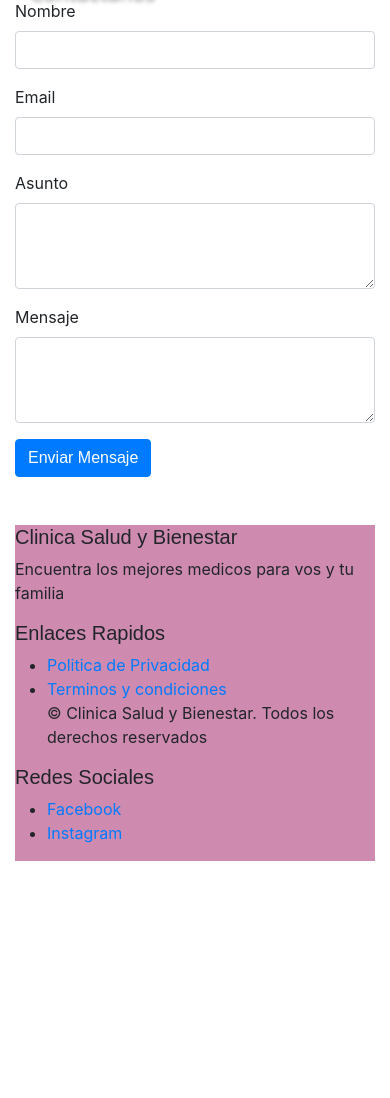
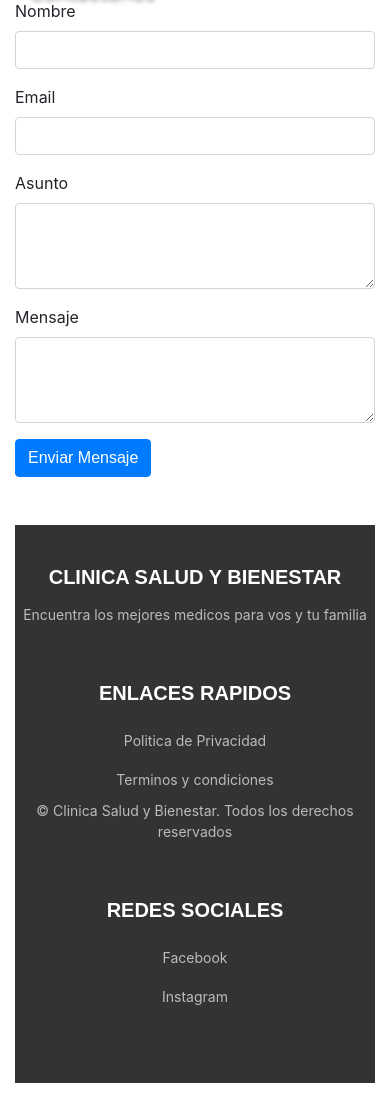
Before and after one commit to nehuenminvielle/clinica_Saludybienestar, a Django app: page / in a window 390 px wide; the page is wider, and only the part inside the window is pictured. Shown: the part 1453-2551 px from the top of that part. Before the commit the page ends 2314 px from the top of that part, so only its background shows below. Run offline with Django 5.2, Linux system fonts and the light colour scheme; some libraries are stand-ins or nearby versions; some web fonts are replaced.

Commit message:
Actualizacion de footer y ordene las vistas

```diff
--- a/ProyectoSalud/AppSalud/static/styles.css
+++ b/ProyectoSalud/AppSalud/static/styles.css
@@ -267,3 +267,91 @@ h3{
     width: 1312px;
 
 }
+
+footer {
+    background-color: #333;
+    color: white;
+    padding: 40px 0;
+    font-size: 14px;
+    text-align: center;
+  }
+
+  footer h5 {
+    font-size: 20px;
+    font-weight: 600;
+    margin-bottom: 15px;
+    text-transform: uppercase;
+    color: #fff;
+  }
+
+  footer p {
+    font-size: 14px;
+    color: #bbb;
+    margin-top: 10px;
+  }
+
+  footer .row {
+    display: flex;
+    justify-content: space-between;
+    flex-wrap: wrap;
+    gap: 20px;
+  }
+
+  footer .col-md-4 {
+    flex: 1;
+    min-width: 250px;
+    margin-bottom: 30px;
+  }
+
+  footer ul {
+    list-style: none;
+    padding: 0;
+  }
+
+  footer ul li {
+    margin-bottom: 8px;
+  }
+
+  footer ul li a {
+    text-decoration: none;
+    color: #bbb;
+    font-size: 14px;
+    transition: color 0.3s ease;
+  }
+
+  footer ul li a:hover {
+    color: #fff;
+  }
+
+  footer .col-md-4 a {
+    display: inline-block;
+    margin-top: 10px;
+  }
+
+  /* Red social links */
+  footer .col-md-4 ul li a {
+    font-size: 14px;
+    color: #bbb;
+    transition: color 0.3s ease;
+  }
+
+  footer .col-md-4 ul li a:hover {
+    color: #ff6347; /* Cambia el color al pasar el cursor */
+  }
+
+  /* Media query para pantallas más pequeñas */
+  @media (max-width: 768px) {
+    footer .row {
+      flex-direction: column;
+      align-items: center;
+    }
+
+    footer .col-md-4 {
+      text-align: center;
+      margin-bottom: 20px;
+    }
+
+    footer .col-md-4 ul {
+      padding-left: 0;
+    }
+  }
--- a/ProyectoSalud/AppSalud/views.py
+++ b/ProyectoSalud/AppSalud/views.py
@@ -197,16 +197,7 @@ def buscar_numero_matricula(request):
 
     return render(request, 'AppSalud/buscar_numero_matricula.html', {'respuesta': respuesta})
 
-def buscar_nombre_medico(request):
-    if request.GET.get('nombre_medico', False):
-        nombre_medico = request.GET['nombre_medico']
-        medico = Medicos.objects.filter(nombre_medico__icontains=nombre_medico)
 
-        return render(request, 'AppSalud/buscar_nombre_medico.html', {'medicos': medico})
-    else:
-        respuesta = 'No se encuentra el Nombre del Medico'
-
-    return render(request, 'AppSalud/buscar_nombre_medico.html', {'respuesta': respuesta})
 
 def actualizar_Matricula(request, matricula_id):
     matricul = Matricula.objects.get(matricula=matricula_id)
@@ -448,95 +439,6 @@ def eliminar_localidades(request,id_localidad):
 
 
 
-
-
-
-
-
-
-
-#def mostrar_prepagas(request):
-
-    prepagas=Prepaga.objects.all()
-
-    context={'prepagas':prepagas}
-
-    return render(request,'AppSalud/prepaga.html',context=context)
-
-
-#def crear_prepaga(request):
-    if request.method == 'POST':
-        form=crear_Prepaga_forms(request.POST)
-
-        if form.is_valid():
-            formulario_limpio = form.cleaned_data
-
-            Prepagas = Prepaga(nombre_prepaga=formulario_limpio['nombre_prepaga'], plan=formulario_limpio['plan'])
-
-            Prepagas.save()
-
-            return render(request, 'AppSalud/index.html')
-
-    else:
-        form = crear_Prepaga_forms()
-
-    return render(request, 'AppSalud/crear_prepagas.html', {'form': crear_Prepaga_forms})
-
-
-
-#def buscar_nombre_prepaga(request):
-
-    if request.GET.get('nombre_prepaga', False):
-        nombre_prepaga = request.GET['nombre_prepaga']
-        prepaga = Prepaga.objects.filter(nombre_prepaga__icontains=nombre_prepaga)
-
-        return render(request, 'AppSalud/buscar_nombre_prepaga.html', {'prepagas': prepaga})
-    else:
-        respuesta = 'No se encuentra la Prepaga'
-
-    return render(request, 'AppSalud/buscar_nombre_prepaga.html', {'respuesta': respuesta})
-
-
-
-#def actualizar_prepaga(request, nombre_prepaga):
-    prepagas = Prepaga.objects.get(nombre_prepaga=nombre_prepaga)
-    if request.method == 'POST':
-        form = crear_Prepaga_forms(request.POST)
-
-        if form.is_valid():
-
-            formulario_limpio = form.cleaned_data
-
-
-            prepagas.nombre_prepaga = formulario_limpio['nombre_prepaga']
-            prepagas.plan = formulario_limpio['plan']
-
-            prepagas.save()
-
-            return render(request, 'AppSalud/index.html')
-
-    else:
-        form = crear_Prepaga_forms(initial={'nombre_prepaga': prepagas.nombre_prepaga,'plan':prepagas.plan})
-
-    return render(request, 'AppSalud/actualizar_prepaga.html', {'form': crear_Prepaga_forms})
-
-
-
-
-#def eliminar_prepaga(request, prepaga_id):
-    prepagas = Prepaga.objects.get(prepagas, id=Prepaga.id)
-    prepagas.delete()
-
-    prepagas = prepagas.objects.all()
-
-    context = {'prepagas': prepagas}
-
-    return render(request, 'AppSalud/index.html',context=context)
-
-
-
-
-
 def mostrar_sede_clinica(request):
 
     sede_clinica=Sede_Clinica.objects.all()
@@ -618,16 +520,6 @@ def eliminar_sede(request, id_sede):  # Usamos id_sede como parámetro único
 
 
 
-
-
-
-
-def mostrar_medicos(request):
-    medico=Medicos.objects.all()
-
-    context={'medico':medico}
-
-    return render(request,'AppSalud/medicos.html', context=context)
 
 
 
--- a/ProyectoSalud/ProyectoSalud/settings.py
+++ b/ProyectoSalud/ProyectoSalud/settings.py
@@ -84,7 +84,7 @@ DATABASES = {
         'HOST': 'localhost',
         'PORT': '3306',
         'USER': 'root',
-        'PASSWORD': '',
+        'PASSWORD': '@Cfl4062024Abd',
         'NAME': 'clinica_salud',
         'OPTIONS': {
             'init_command': "SET sql_mode='STRICT_TRANS_TABLES'",
@@ -139,7 +139,7 @@ EMAIL_HOST = 'smtp.gmail.com'
 EMAIL_PORT = 587
 EMAIL_USE_TLS = True
 EMAIL_HOST_USER = 'clinicasaludybienestar1@gmail.com'
-EMAIL_HOST_PASSWORD = 'Tu contraseña'
+EMAIL_HOST_PASSWORD = 'ywvwxmvpcfdpllyi'
 DEFAULT_FROM_EMAIL = 'clinicasaludybienestar1@gmail.com'
 CONTACT_EMAIL = 'clinicasaludybienestar1@gmail.com'
 EMAIL_USE_TLS = True
```
